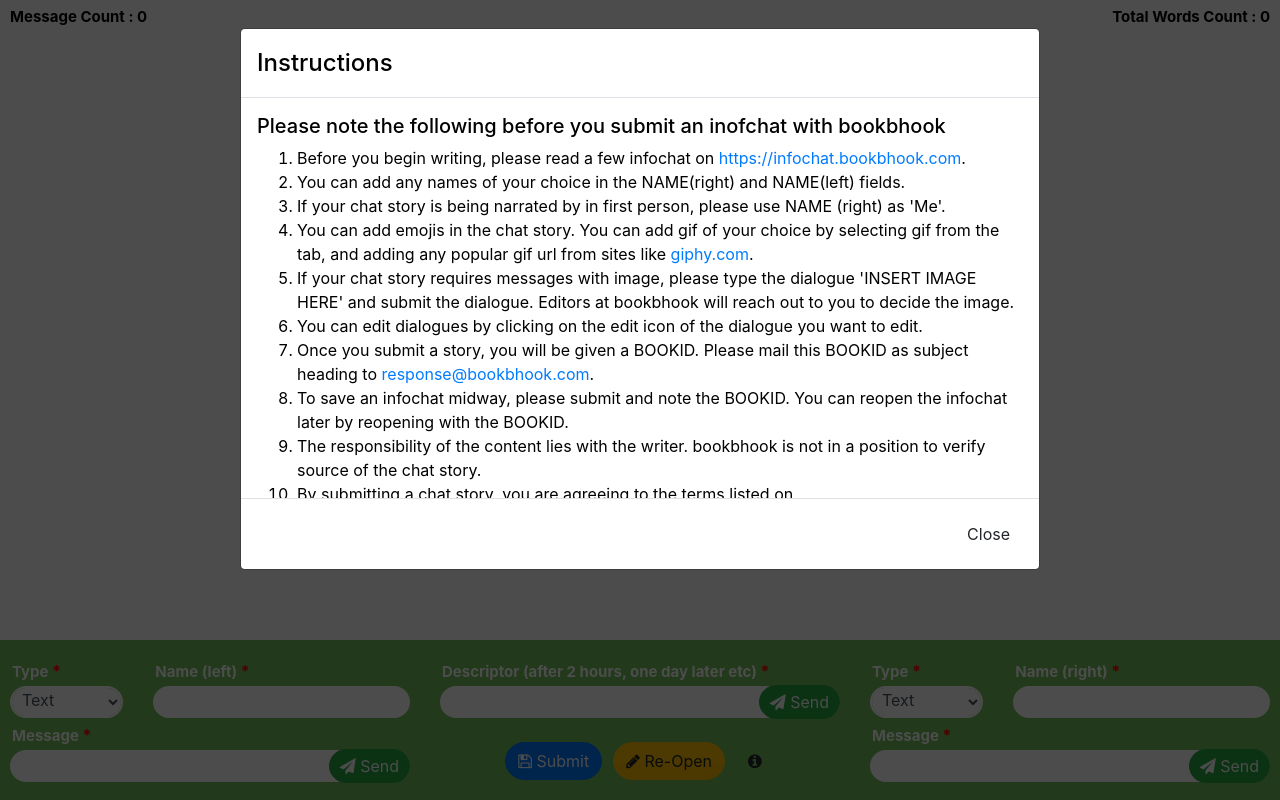
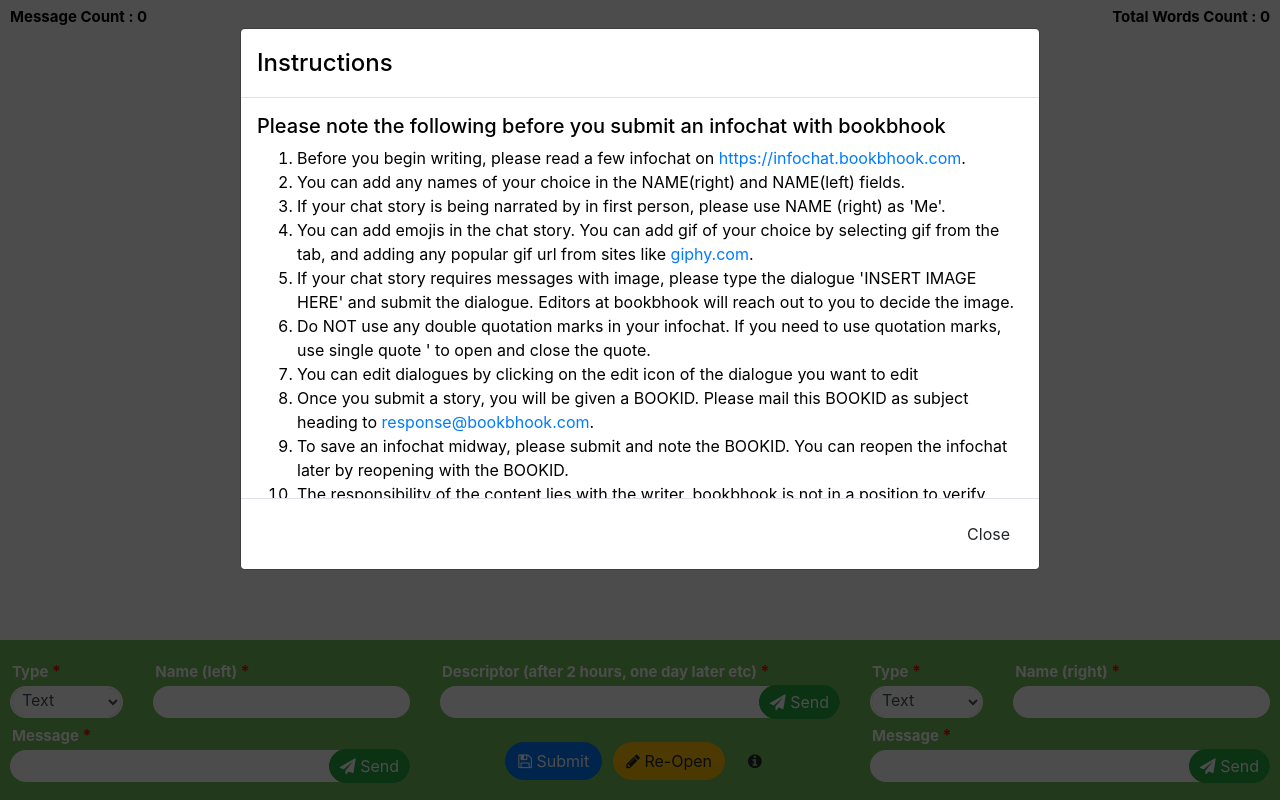
Before and after one commit to schachan/bb_savour_draft, an Angular app: page / in a window 1280 px wide. Built offline with nearby package versions, Linux system fonts and the light colour scheme.

Commit message:
Text Changes

```diff
--- a/src/app/jarvis/chat/chat.component.html
+++ b/src/app/jarvis/chat/chat.component.html
@@ -221,21 +221,18 @@
         <h4 class="modal-title">Instructions</h4>
       </div>
       <div class="modal-body" style="max-height: 400px;overflow: auto;">
-        <h5>Please note the following before you submit an inofchat with bookbhook</h5>
+        <h5>Please note the following before you submit an infochat with bookbhook</h5>
         <ol type="1">
           <li>Before you begin writing, please read a few infochat on <a href="https://infochat.bookbhook.com" target="_blank">https://infochat.bookbhook.com</a>.</li>
           <li>You can add any names of your choice in the NAME(right) and NAME(left) fields.</li>
           <li>If your chat story is being narrated by in first person, please use NAME (right) as 'Me'.</li>
-          <li>You can add emojis in the chat story. You can add gif of your choice by selecting gif from the tab, and adding
-            any popular gif url from sites like <a href="https://giphy.com" target="_blank">giphy.com</a>.</li>
-          <li>If your chat story requires messages with image, please type the dialogue 'INSERT IMAGE HERE' and submit the dialogue.
-            Editors at bookbhook will reach out to you to decide the image.</li>
-          <li>You can edit dialogues by clicking on the edit icon of the dialogue you want to edit.</li>
+          <li>You can add emojis in the chat story. You can add gif of your choice by selecting gif from the tab, and adding any popular gif url from sites like <a href="https://giphy.com" target="_blank">giphy.com</a>.</li>
+          <li>If your chat story requires messages with image, please type the dialogue 'INSERT IMAGE HERE' and submit the dialogue. Editors at bookbhook will reach out to you to decide the image.</li>
+          <li>Do NOT use any double quotation marks in your infochat. If you need to use quotation marks, use single quote ' to open and close the quote.</li>
+          <li>You can edit dialogues by clicking on the edit icon of the dialogue you want to edit</li>
           <li>Once you submit a story, you will be given a BOOKID. Please mail this BOOKID as subject heading to <a href="mailto:response@bookbhook.com">response@bookbhook.com</a>.</li>
-          <li>To save an infochat midway, please submit and note the BOOKID. You can reopen the infochat later by reopening with
-            the BOOKID.</li>
-          <li>The responsibility of the content lies with the writer. bookbhook is not in a position to verify source of the
-            chat story.</li>
+          <li>To save an infochat midway, please submit and note the BOOKID. You can reopen the infochat later by reopening with the BOOKID.</li>
+          <li>The responsibility of the content lies with the writer. bookbhook is not in a position to verify source of the chat story.</li>
           <li>By submitting a chat story, you are agreeing to the terms listed on <a href="https://bookbhook.com/terms-and-conditions/"
               target="_blank">https://bookbhook.com/terms-and-conditions/</a>.</li>
           <li>Marcus Aurelius Learning Solutions Pvt Ltd reserves the right to refuse any story without any explanation.</li>
```
